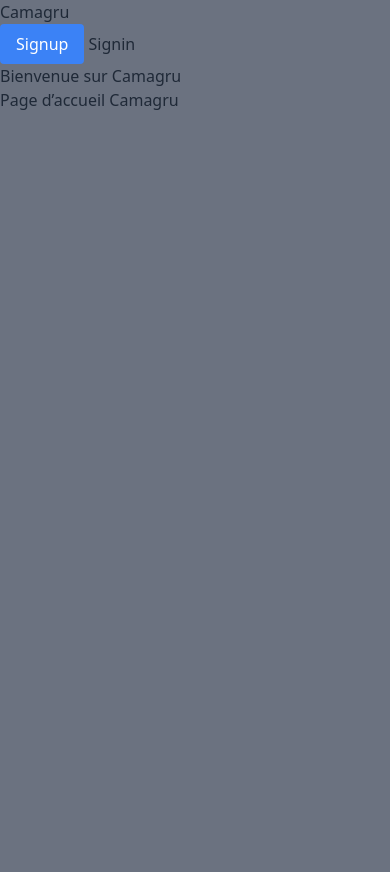
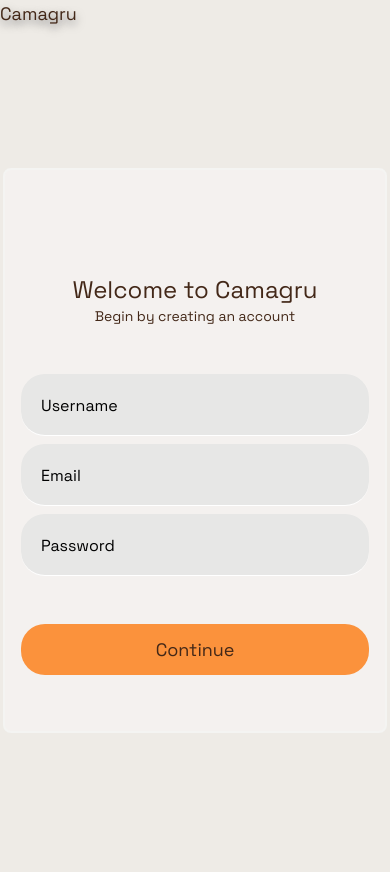
Before and after one commit to Ismerie/camagru, a PHP site: page / in a window 390 px wide. Before the commit the page ends 110 px from the top, so only its background shows below. Run offline with PHP 8.4, Linux system fonts and the light colour scheme; style sheets or scripts are compiled from the project's sources; some libraries are stand-ins or nearby versions.

Commit message:
fead: add view singup ans welcome

```diff
--- a/app/controllers/HomeController.php
+++ b/app/controllers/HomeController.php
@@ -2,6 +2,6 @@
 
 class HomeController extends Controller {
     public function index() {
-        $this->render('home', ['title' => 'Bienvenue sur Camagru']);
+        $this->render('signup', ['title' => 'Bienvenue sur Camagru']);
     }
 }
--- a/app/views/footer.php
+++ b/app/views/footer.php
@@ -1,4 +1,5 @@
 </body>
 <footer>
 </footer>
+<script src="js/background.js"></script>
 </html>
--- a/app/views/header.php
+++ b/app/views/header.php
@@ -4,5 +4,11 @@
     <meta charset="UTF-8">
     <title><?= $title ?? 'Camagru' ?></title>
     <script src="https://cdn.tailwindcss.com"></script>
+    <link rel="preconnect" href="https://fonts.googleapis.com">
+    <link rel="preconnect" href="https://fonts.gstatic.com" crossorigin>
+    <link href="https://fonts.googleapis.com/css2?family=Space+Grotesk:wght@300..700&display=swap" rel="stylesheet">
+    <link rel="stylesheet" href="style/App.css">
+    <link rel="stylesheet" href="style/AnimationForm.css">
+    <link rel="stylesheet" href="style/Background.css">
 </head>
-<body class="bg-gray-500 text-gray-800">
+<body class="bg-[--color-white]">
--- a/app/views/home.php
+++ b/app/views/home.php
@@ -1,7 +1,10 @@
-<div>
-    <h2>Camagru</h2>
-    <button class="bg-blue-500 hover:bg-blue-600 text-white px-4 py-2 rounded">Signup</button>
-    <button>Signin</button>
+<div class="p-2 flex flex-row justify-between">
+    <h2 class="text-xl ">Camagru</h2>
+    <div>
+        <button class="mr-2">Log In</button>
+        <button class="bg-orange-400 hover:bg-orange-500 text-white px-4 py-2 rounded">Sign Up</button>
+    </div>
 </div>
-<h1><?= $title ?></h1>
-<p>Page d’accueil Camagru</p>
+<div class="h-96 flex items-center justify-center">
+    <h2 class="text-4xl text-center">Explore creativity, one snap at a time.</h2>
+</div>
--- /dev/null
+++ b/app/views/signup.php
@@ -0,0 +1,31 @@
+<div>
+  <h1 class="text-lg">Camagru</h1>
+  <div class="min-h-screen flex flex-col items-center justify-center">
+
+    <div class="p-4 py-14 w-96 bg-opacity-70 bg-[--color-lightwhite] rounded-lg border-2 border-[#f4f4f2]">
+      <h2 class="text-center text-2xl mt-12">Welcome to Camagru</h2>
+      <h3 class="text-center text-sm">Begin by creating an account</h3>
+
+      <form class="space-y-2 mt-12">
+        <div class="floating-label">
+          <input type="text" name="username" required class="peer rounded-3xl p-3" />
+          <label>Username</label>
+        </div>
+
+        <div class="floating-label">
+          <input type="email" name="email" required class="peer rounded-3xl p-3" />
+          <label>Email</label>
+        </div>
+
+        <div class="floating-label">
+          <input type="password" name="password" required class="peer rounded-3xl p-3" />
+          <label>Password</label>
+        </div>
+      </form>
+
+      <button class="mt-12 rounded-3xl bg-orange-400 hover:bg-orange-500 w-full p-3">
+        Continue
+      </button>
+    </div>
+  </div>
+</div>
--- /dev/null
+++ b/public/js/background.js
@@ -0,0 +1,125 @@
+// Settings
+const updateRate = 1000 / 60;
+let lastTime = 0;
+let elapsedTime = 0;
+
+// Canvas setup
+const canvas = document.getElementById("blobContainer");
+const ctx = canvas.getContext("2d");
+resizeCanvas();
+
+// Calculate canvas dimensions
+function resizeCanvas() {
+    canvas.width = window.innerWidth;
+    canvas.height = window.innerHeight;
+}
+
+// FPS calculation
+let fps = 0;
+let accumulatedTime = 0;
+let accumulatedFrames = 0;
+
+// Circle properties
+const numCircles = 15;
+const circles = [];
+const velocity = 1;
+const size = Math.min(canvas.width, canvas.height) / 5;
+
+// Initialize circles
+function initializeCircles() {
+    for (let i = 0; i < numCircles; i++) {
+        const randSize = Math.random() * size + 10;
+
+        const gradient = ctx.createRadialGradient(
+            canvas.width / 2,
+            0,
+            0,
+            canvas.width / 2,
+            0,
+            Math.max(canvas.height, canvas.width)
+        );
+        console.log("hey")
+        gradient.addColorStop(0, "hsl(212,13%,25%)");
+        gradient.addColorStop(0.5, "hsl(213,13%,36%)");
+        gradient.addColorStop(1, "hsl(213,13%,54%)");
+
+        circles.push({
+            size: randSize,
+            gradient: gradient,
+            x: (Math.random() - 0.5) * canvas.width + canvas.width / 2,
+            y: (Math.random() - 0.5) * canvas.height + canvas.height / 2,
+            vx: (Math.random() - 0.5) * velocity * 1,
+            vy: (Math.random() - 0.5) * velocity * 1
+        });
+    }
+}
+
+// Main loop
+function main(timestamp) {
+    resizeCanvas();
+
+    accumulatedTime += timestamp - lastTime;
+    accumulatedFrames++;
+
+    elapsedTime += timestamp - lastTime;
+    lastTime = timestamp;
+
+    if (accumulatedTime >= 1000) {
+        fps = accumulatedFrames;
+        accumulatedFrames = 0;
+        accumulatedTime -= 1000;
+    }
+
+    while (elapsedTime >= updateRate) {
+        update();
+        elapsedTime -= updateRate;
+    }
+
+    render();
+    requestAnimationFrame(main);
+}
+
+// Update circle positions
+function update() {
+    for (const circle of circles) {
+        circle.x += circle.vx;
+        circle.y += circle.vy;
+
+        // Horizontal Boundaries
+        if (circle.x <= circle.size || circle.x >= canvas.width - circle.size) {
+            circle.vx *= -1;
+            circle.x =
+                circle.x <= circle.size
+                    ? circle.size
+                    : canvas.width - circle.size;
+        }
+
+        //Vertical Boundaries
+        if (
+            circle.y <= circle.size ||
+            circle.y >= canvas.height - circle.size
+        ) {
+            circle.vy *= -1;
+            circle.y =
+                circle.y <= circle.size
+                    ? circle.size
+                    : canvas.height - circle.size;
+        }
+    }
+}
+
+// Render circles
+function render() {
+    ctx.clearRect(0, 0, canvas.width, canvas.height);
+
+    for (const circle of circles) {
+        ctx.fillStyle = circle.gradient;
+        ctx.beginPath();
+        ctx.arc(circle.x, circle.y, circle.size, 0, 2 * Math.PI);
+        ctx.fill();
+    }
+}
+
+// Initialize and start
+initializeCircles();
+requestAnimationFrame(main);
--- /dev/null
+++ b/public/style/AnimationForm.css
@@ -0,0 +1,33 @@
+.floating-label {
+  position: relative;
+}
+
+.floating-label input {
+  width: 100%;
+  padding: 15px 20px;
+  padding-top: 25px;
+  background: #e7e7e6;
+  border: none;
+  border-bottom: 1px solid #fff;
+  color: black;
+  outline: none;
+  font-size: 14px;
+}
+
+.floating-label label {
+  position: absolute;
+  top: 10.5px;
+  left: 20px;
+  padding: 10px 0;
+  color: black;
+  font-size: 16px;
+  pointer-events: none;
+  transition: 0.3s ease;
+}
+
+.floating-label input:focus ~ label,
+.floating-label input:valid ~ label {
+  top: 3px;
+  font-size: 10px;
+  color: black;
+}
--- /dev/null
+++ b/public/style/App.css
@@ -0,0 +1,21 @@
+@import "tailwindcss";
+
+:root {
+	--color-white: #eeebe6;
+	--color-lightwhite: #f8f6f59f;
+	--color-black:  #432818;
+}
+
+.space-grotesk {
+    font-family: "Space Grotesk", sans-serif;
+    font-optical-sizing: auto;
+    font-weight: 300;
+    font-style: normal;
+}
+
+body {
+    font-family: 'Space Grotesk', sans-serif;
+    background-color: var(--color-white);
+    color: var(--color-black);
+    font-size: large;
+}
--- /dev/null
+++ b/public/style/Background.css
@@ -0,0 +1,115 @@
+/* Styling for the main container */
+#mainContainer {
+    display: grid;
+    grid-template-columns: 1fr;
+    grid-template-rows: auto 1fr auto;
+    max-width: 100vw;
+}
+
+/* Styling for the content container */
+#contentContainer {
+    grid-row: 1 / -1;
+    grid-column: 1 / -1;
+    z-index: 1;
+    place-self: center;
+    width: 100%;
+    max-width: 100vw;
+}
+
+/* Background element with blob effect */
+#blobContainer {
+    position: fixed;
+    z-index: -1;
+    height: 100vh;
+    width: 100vw;
+    /* Using CSS filter for blob effect */
+    /* filter: url("#blur-contrast-composite"); */
+}
+
+/* Styling for the glass effect */
+.glass {
+    background: hsla(190, 5%, 48%, 0.15);
+    border: #696765 solid 1px;
+    /* Applying backdrop filter for glass effect */
+    backdrop-filter: blur(3rem);
+    box-shadow: 0 0.5rem 1rem 0 hsla(230 33% 7%/ 0.5);
+}
+
+/* Additional styling for glass effect on images */
+.glass-image {
+    backdrop-filter: blur(3rem);
+    opacity: 0.15;
+}
+
+/* Styling for the card element */
+.card {
+    border-radius: 1rem;
+    overflow: hidden;
+    box-shadow: 0 0.5rem 1rem 0 hsla(230 33% 7%/ 0.5);
+    padding: 1rem;
+}
+
+/* Styling for the canvas element */
+canvas {
+    height: 100vh;
+    width: 100vw;
+}
+
+/* Styling for the main heading */
+h1 {
+    font-size: 8rem;
+    margin: 0.5rem 0;
+    text-shadow: 0 0.25rem 0.5rem hsla(230 33% 7%/ 0.5);
+}
+
+/* Styling for paragraphs */
+p {
+    line-height: 1.5rem;
+    margin-block-end: 1.25rem;
+}
+
+/* Styling for the tagline */
+.tagline {
+    font-size: 2rem;
+    line-height: calc(2rem + 0.5rem);
+    margin: 0 0 2rem;
+}
+
+/* Flexbox styling */
+.flex-col {
+    display: flex;
+    flex-direction: column;
+    gap: 1rem;
+}
+
+.flex-row {
+    display: flex;
+    flex-direction: row;
+    gap: 2rem;
+}
+
+/* Centering element */
+.center {
+    width: 75vw;
+    margin-inline: auto;
+    margin-block-end: 5rem;
+}
+
+/* Styling for icons */
+.icons {
+    grid-column: 1;
+    grid-row: span 1;
+
+    width: 72px;
+    height: 72px;
+
+    display: flex;
+    justify-content: center;
+    align-items: center;
+}
+
+/* Styling for the article */
+article {
+    grid-column: 2 / span 11;
+    grid-row: 1 / span 3;
+}
```
Also changed, not shown: app/views/background.php (added, +46 -0 lines), index.html (added, +57 -0 lines).
